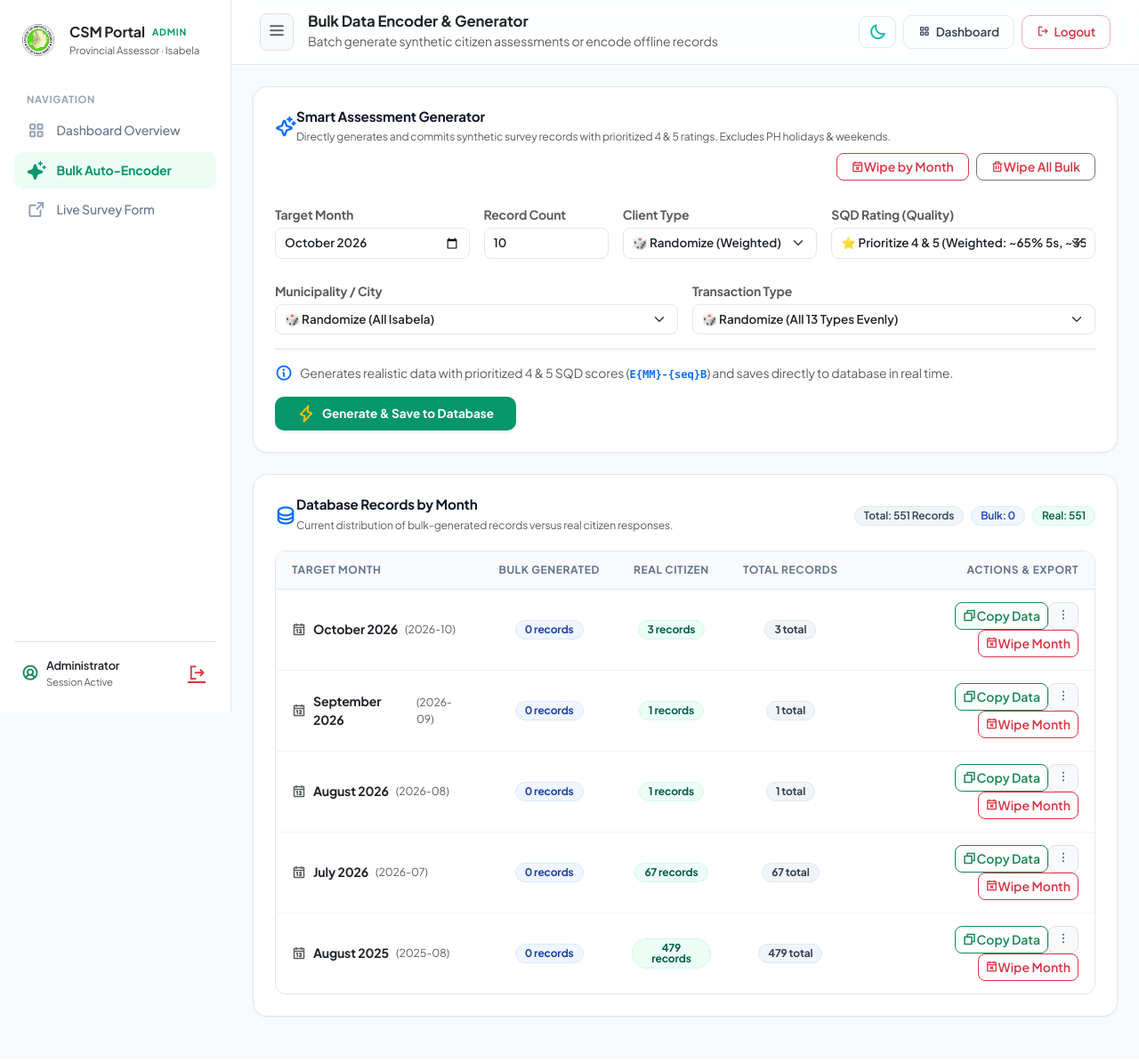
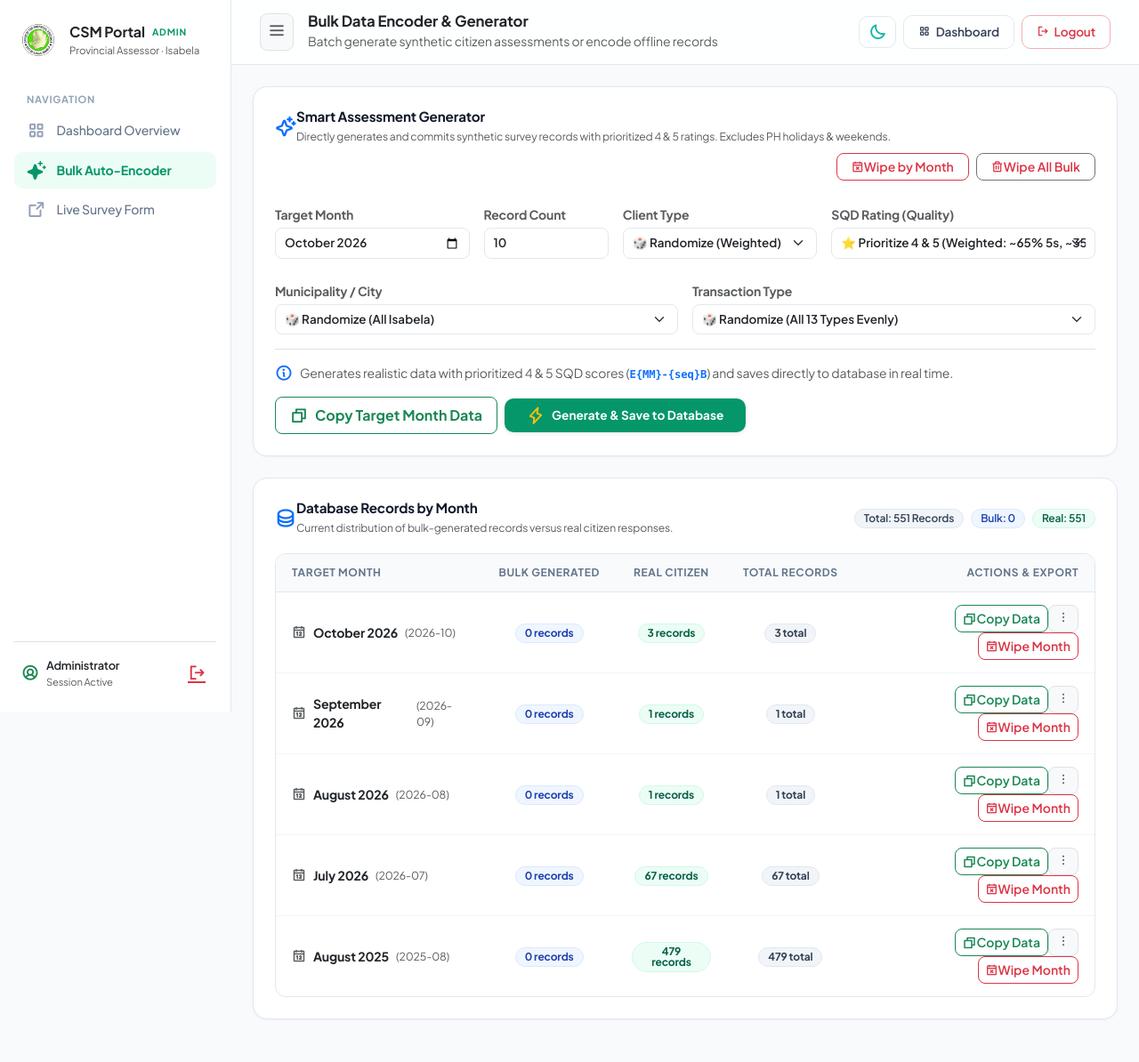
Before and after one commit to LiveKryptiah/pgi.pao.csm, a PHP site: page /admin_bulk.php in a window 1280 px wide. Shown: the whole page at 89% size. Before the commit the page ends 1144 px from the top, so only its background shows below. Run offline with PHP 8.4, Linux system fonts and the light colour scheme; a user stored in the database is signed in; data comes from the database, SQL or seed files in the repository; some libraries are stand-ins or nearby versions.

Commit message:
Add quick Copy Target Month button to generator panel and success banner

```diff
--- a/admin_bulk.php
+++ b/admin_bulk.php
@@ -43,6 +43,7 @@ sort($isabelaLocations);
 
 $success_msg = "";
 $error_msg = "";
+$last_gen_month = "";
 
 // ==========================================
 // CSM EXCEL & CSV EXPORT GENERATOR
@@ -571,6 +572,7 @@ if ($_SERVER['REQUEST_METHOD'] === 'POST' && (!empty($_POST['bulk_json']) || iss
         }
 
         $pdo->commit();
+        $last_gen_month = !empty($records[0]['survey_date']) ? date('Y-m', strtotime($records[0]['survey_date'])) : '';
         $success_msg = "Successfully generated and saved " . $count . " records to the database!";
 
     } catch (Exception $e) {
@@ -1093,9 +1095,14 @@ try {
     <div class="container-fluid px-4 py-4 pb-5">
 
         <?php if($success_msg): ?>
-            <div class="alert alert-success border-0 shadow-sm d-flex align-items-center gap-2 mb-4" style="background-color: #ecfdf5; color: #065f46; border-radius: 12px;">
+            <div class="alert alert-success border-0 shadow-sm d-flex align-items-center gap-2 mb-4 flex-wrap" style="background-color: #ecfdf5; color: #065f46; border-radius: 12px;">
                 <i class="ph-bold ph-check-circle fs-5 text-success"></i>
                 <div class="flex-grow-1 fw-semibold"><?php echo htmlspecialchars($success_msg); ?></div>
+                <?php if(!empty($last_gen_month)): ?>
+                    <button type="button" class="btn btn-sm btn-success fw-bold px-3 py-1.5 rounded-3 d-inline-flex align-items-center gap-1.5 shadow-sm" onclick="copyMonthData('<?= htmlspecialchars($last_gen_month) ?>', 'full', this)">
+                        <i class="ph-bold ph-copy"></i> Copy <?= htmlspecialchars(date('F Y', strtotime($last_gen_month . '-01'))) ?> Data to Excel
+                    </button>
+                <?php endif; ?>
                 <button type="button" class="btn-close" data-bs-dismiss="alert"></button>
             </div>
         <?php endif; ?>
@@ -1198,10 +1205,16 @@ try {
                         <i class="ph-bold ph-info text-primary fs-5"></i>
                         <span>Generates realistic data with prioritized 4 & 5 SQD scores (<code class="text-primary fw-bold">E{MM}-{seq}B</code>) and saves directly to database in real time.</span>
                     </div>
-                    <button type="submit" id="generateBtn" class="btn-modern-primary py-2 px-4 fw-bold shadow-sm d-inline-flex align-items-center gap-2">
-                        <i class="ph-bold ph-lightning text-warning fs-5"></i>
-                        <span id="generateBtnText">Generate & Save to Database</span>
-                    </button>
+                    <div class="d-flex align-items-center gap-2 flex-wrap">
+                        <button type="button" class="btn btn-outline-success fw-bold py-2 px-3 rounded-3 d-inline-flex align-items-center gap-2" onclick="copyCurrentTargetMonth(this)" title="Copy Excel sheet for selected Target Month">
+                            <i class="ph-bold ph-copy fs-5"></i>
+                            <span>Copy Target Month Data</span>
+                        </button>
+                        <button type="submit" id="generateBtn" class="btn-modern-primary py-2 px-4 fw-bold shadow-sm d-inline-flex align-items-center gap-2">
+                            <i class="ph-bold ph-lightning text-warning fs-5"></i>
+                            <span id="generateBtnText">Generate & Save to Database</span>
+                        </button>
+                    </div>
                 </div>
             </form>
         </div>
@@ -1975,6 +1988,15 @@ try {
             btn.prop('disabled', false);
         }, 2000);
     }
+
+    function copyCurrentTargetMonth(btn) {
+        const ym = $('#genMonth').val();
+        if (!ym) {
+            alert('Please select a Target Month first.');
+            return;
+        }
+        copyMonthData(ym, 'full', btn);
+    }
 </script>
 <script src="darkmode.js"></script>
 </body>
```
